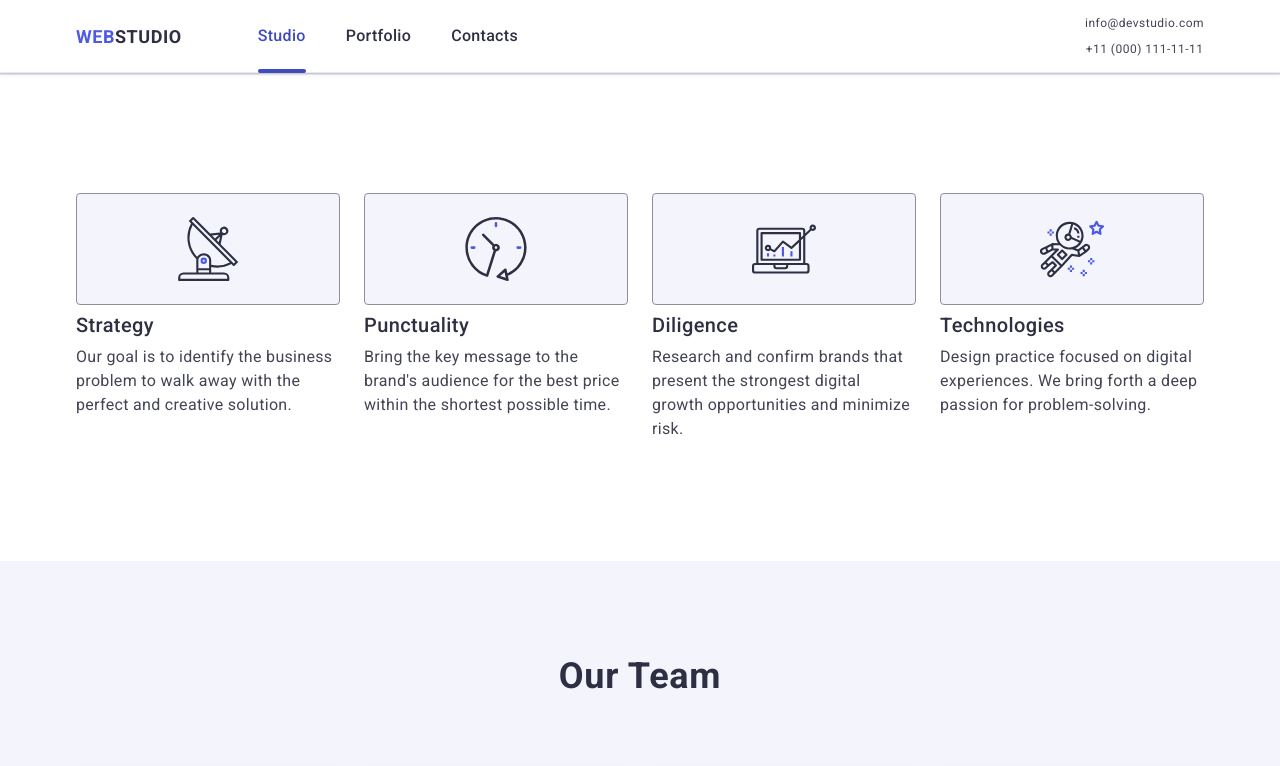
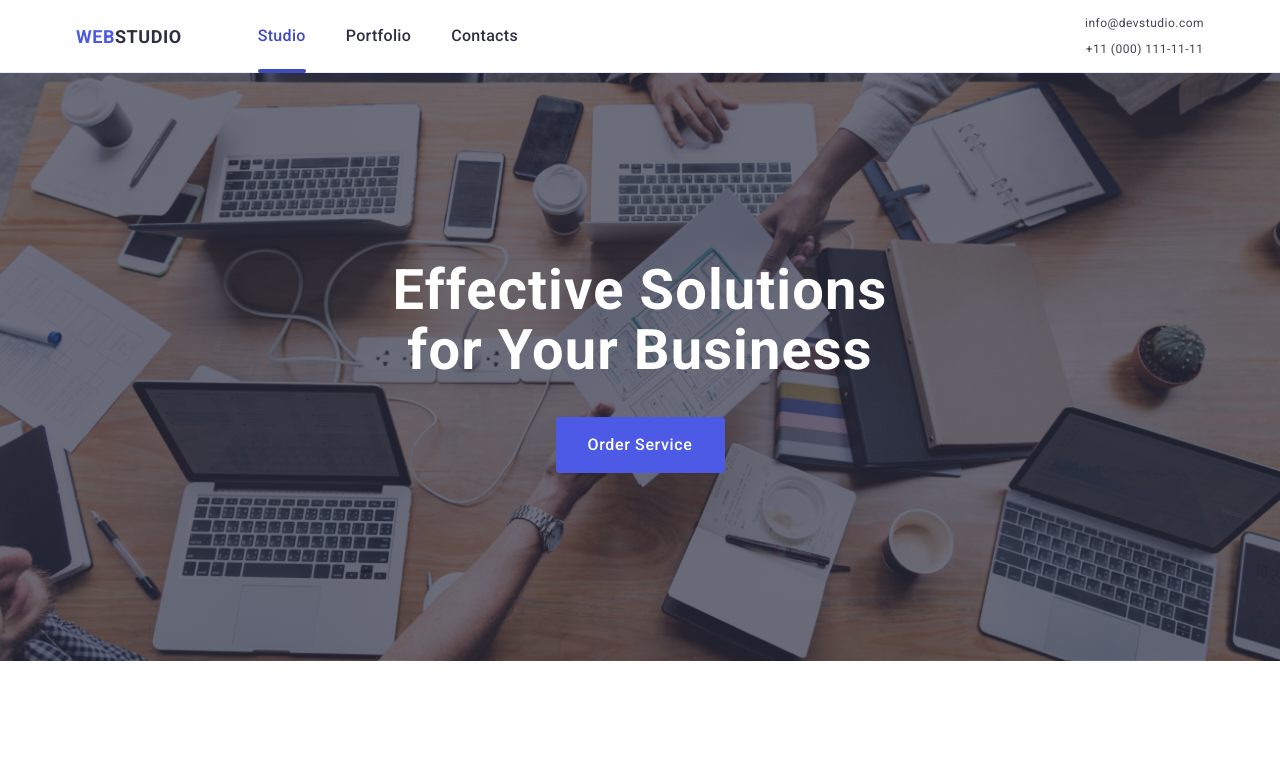
Before and after one commit to Roman-Khalepa/goit-markup-hw-06, a plain HTML site: page index.html in a window 1280 px wide. Shown: the top 766 px of the page. Drawn offline with nearby package versions, Linux system fonts and the light colour scheme.

Commit message:
hero-got

```diff
--- a/css/style.css
+++ b/css/style.css
@@ -202,7 +202,7 @@ ol {
 /* #region hero */
 .hero {
   max-width: 1440px;
-  padding: 188px 0;
+  padding: 72px 52px;
   background-color: #2e2f42;
   background-image: linear-gradient(
       rgba(46, 47, 66, 0.7),
@@ -216,17 +216,38 @@ ol {
   margin-right: auto;
 }
 
+@media only screen and (min-width: 768px) {
+  .hero {
+    padding: 112px 36px 136px;
+  }
+}
+
+@media only screen and (min-width: 1158px) {
+  .hero {
+    padding: 188px 0;
+  }
+}
+
 .hero-title {
-  max-width: 496px;
   font-weight: 700;
-  font-size: 56px;
-  line-height: 1.07;
+  font-size: 36px;
+  line-height: 1.11;
   letter-spacing: 0.02em;
   text-align: center;
   color: #fff;
-  margin-bottom: 48px;
   margin-left: auto;
   margin-right: auto;
+  margin-bottom: 72px;
+}
+
+
+@media only screen and (min-width: 768px) {
+  .hero-title {
+    max-width: 496px;
+    font-size: 56px;
+    line-height: 1.07;
+    margin-bottom: 36px;
+  }
 }
 
 .hero-btn {
@@ -246,6 +267,14 @@ ol {
   margin-left: auto;
   margin-right: auto;
   transition: background-color 250ms cubic-bezier(0.4, 0, 0.2, 1);
+}
+
+@media only screen and (max-width: 1157px) {
+  .hero-btn:active {
+    fill: #fff;
+    background-color: #404bbf;
+    border: none;
+  }
 }
 
 .hero-btn:hover,
--- a/index.html
+++ b/index.html
@@ -65,7 +65,7 @@
     <main>
       <!-- #region hero -->
 
-      <section class="hero hide">
+      <section class="hero">
         <div class="container">
           <h1 class="hero-title">Effective Solutions for Your Business</h1>
           <button class="hero-btn" type="button">Order Service</button>
```
